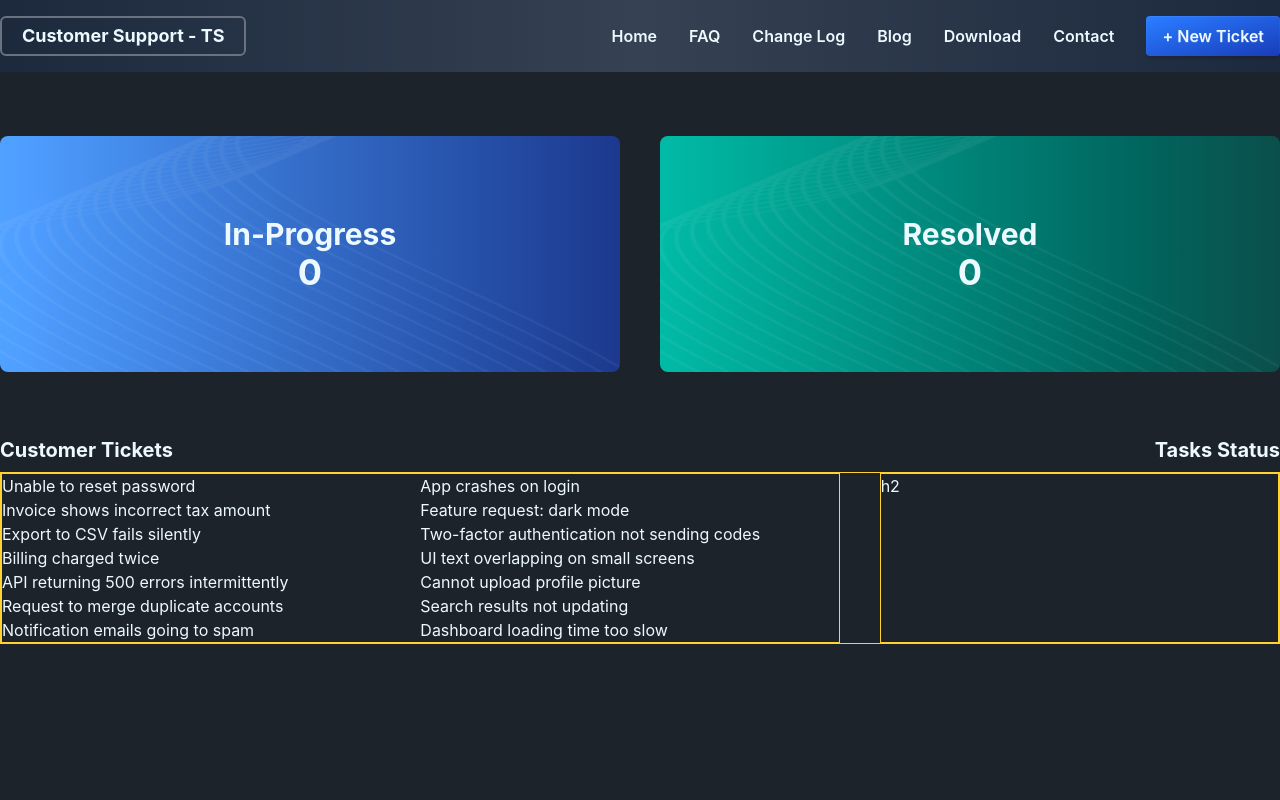
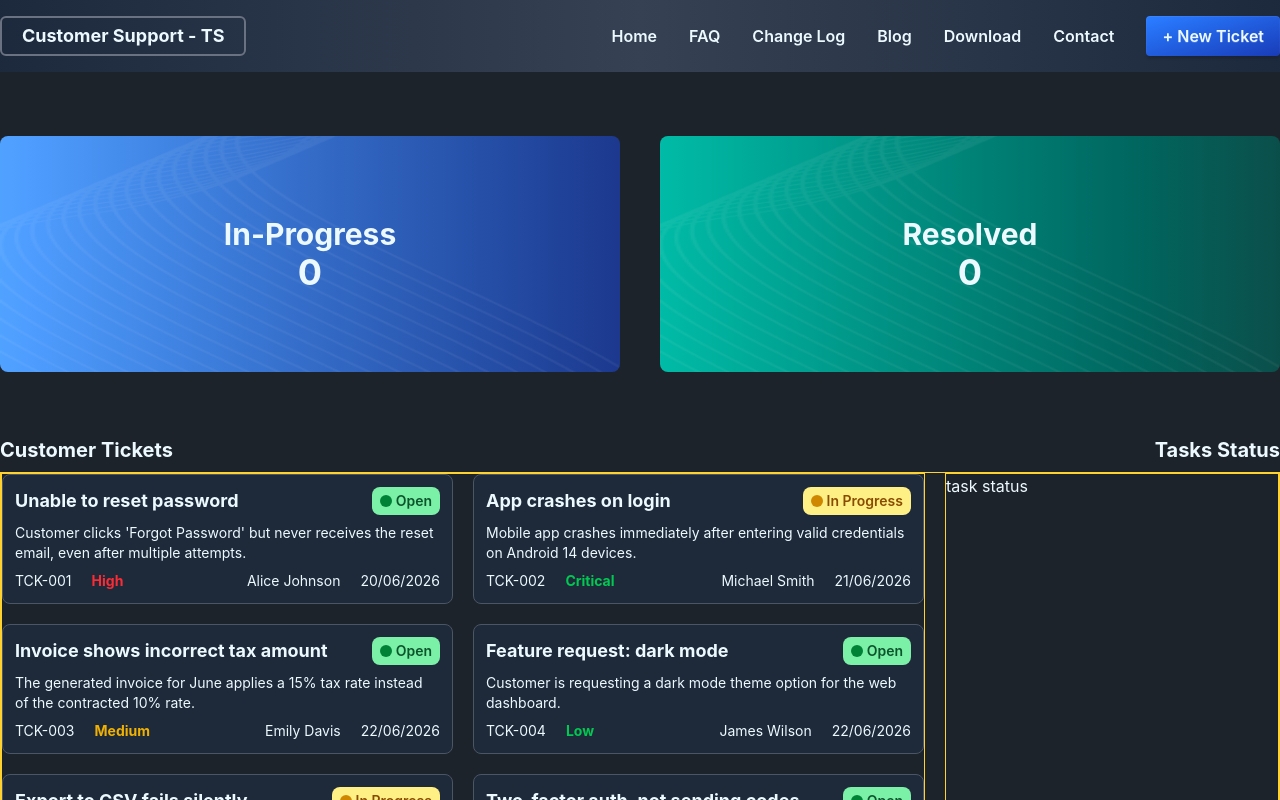
Before and after one commit to asm-saim/customer-support-zone, a React (Vite) app: page / in a window 1280 px wide. Shown: the top 800 px of the page. Built offline with nearby package versions, Linux system fonts and the light colour scheme.

Commit message:
conditional formatting addded to tiket ststus and progress section

```diff
--- a/public/tickets.json
+++ b/public/tickets.json
@@ -46,7 +46,7 @@
     },
     {
         "id": "TCK-006",
-        "title": "Two-factor authentication not sending codes",
+        "title": "Two-factor auth. not sending codes",
         "description": "SMS codes for 2FA are delayed by over 20 minutes, locking customers out of their accounts temporarily.",
         "customer": "Daniel Miller",
         "priority": "High",
@@ -63,17 +63,8 @@
         "createdAt": "24/06/2026"
     },
     {
-        "id": "TCK-008",
-        "title": "UI text overlapping on small screens",
-        "description": "On devices with screen width below 360px, the settings page labels overlap with the toggle switches.",
-        "customer": "William Anderson",
-        "priority": "Low",
-        "status": "Resolved",
-        "createdAt": "19/06/2026"
-    },
-    {
         "id": "TCK-009",
-        "title": "API returning 500 errors intermittently",
+        "title": "API returning 500 errors",
         "description": "The /orders endpoint returns a 500 error roughly 1 in every 20 requests during peak hours.",
         "customer": "Ethan Martinez",
         "priority": "Critical",
@@ -99,15 +90,6 @@
         "createdAt": "26/06/2026"
     },
     {
-        "id": "TCK-012",
-        "title": "Search results not updating",
-        "description": "Search filters applied on the products page do not update the result list until the page is manually refreshed.",
-        "customer": "Charlotte Harris",
-        "priority": "Medium",
-        "status": "Closed",
-        "createdAt": "18/06/2026"
-    },
-    {
         "id": "TCK-013",
         "title": "Notification emails going to spam",
         "description": "Customers report that all transactional emails are being routed to their spam folder by Gmail.",
--- a/src/components/AllTickets/AllTickets.jsx
+++ b/src/components/AllTickets/AllTickets.jsx
@@ -1,17 +1,17 @@
 import { use } from "react";
-import Tickets from "../Tickets/Tickets";
+import Ticket from "../Ticket/Ticket";
 
 const AllTickets = ({ fetchData }) => {
     const promiseHandled = use(fetchData);
 
     return (
-        <div className="max-w-7xl mx-auto border border-amber-300 grid grid-cols-12 gap-10 ">
-            <div className=" col-span-8 border grid grid-cols-2  border-amber-300">
+        <div className="max-w-7xl mx-auto border border-amber-300 grid grid-cols-11 gap-5 ">
+            <div className=" col-span-8 border grid grid-cols-2 gap-5  border-amber-300">
                 {
-                    promiseHandled.map(tickets => <Tickets tickets={tickets}></Tickets>)
+                    promiseHandled.map(tickets => <Ticket tickets={tickets}></Ticket>)
                 }
             </div>
-            <div className=" col-span-4 border border-amber-300">h2</div>
+            <div className=" col-span-3 border border-amber-300">task status</div>
 
         </div>
     );
--- /dev/null
+++ b/src/components/Ticket/Ticket.jsx
@@ -0,0 +1,50 @@
+const Ticket = ({ tickets }) => {
+    return (
+        <div className="rounded-lg p-3 bg-gray-800 border border-gray-600 ">
+            <div className="flex justify-between items-center">
+                <div>
+                    <h1 className="text-lg font-bold">{tickets.title}</h1>
+                </div>
+                {
+                    (tickets.status === 'Open' ?
+                        <div className="flex items-center bg-green-300 px-2 py-1 rounded-lg gap-1">
+                            <p className="bg-green-700 w-3 h-3 rounded-full"></p>
+                            <p className=" text-green-900 font-semibold text-sm">{tickets.status}</p>
+                        </div>
+                        :
+                        <div className="flex items-center bg-yellow-200 px-2 py-1 rounded-lg gap-1">
+                            <p className="bg-yellow-600 w-3 h-3 rounded-full"></p>
+                            <p className=" text-yellow-800 font-semibold text-sm">{tickets.status}</p>
+                        </div>
+
+                    )
+                }
+
+
+            </div>
+            <p className="text-sm mt-2 line-clamp-2">{tickets.description}</p>
+            <div className="flex justify-between mt-2 text-sm">
+                <div className="space-x-5">
+                    <span>{tickets.id}</span>
+                    <span
+                        className={`font-bold ${tickets.priority === "High"
+                                ? "text-red-500"
+                                : tickets.priority === "Medium"
+                                    ? "text-yellow-500"
+                                    : "text-green-500"
+                            }`}
+                    >
+                        {tickets.priority}
+                    </span>
+
+                </div>
+                <div className="space-x-5">
+                    <span>{tickets.customer}</span>
+                    <span>{tickets.createdAt}</span>
+                </div>
+            </div>
+        </div>
+    );
+};
+
+export default Ticket;
--- a/src/components/Tickets/Tickets.jsx
+++ /dev/null
@@ -1,9 +0,0 @@
-const Tickets = ({ tickets }) => {
-    return (
-        <div>
-            <h1>{tickets.title}</h1>
-        </div>
-    );
-};
-
-export default Tickets;
```
